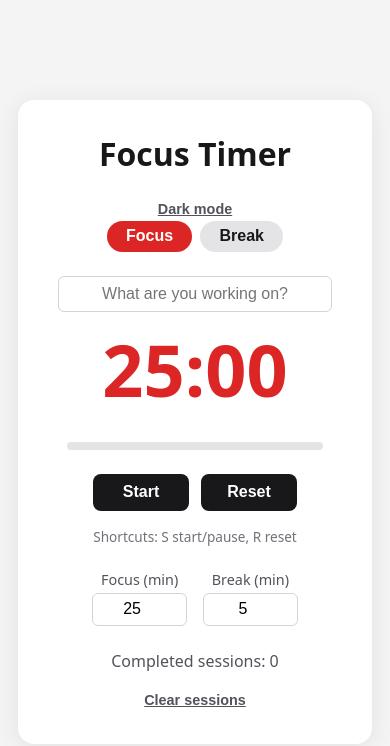
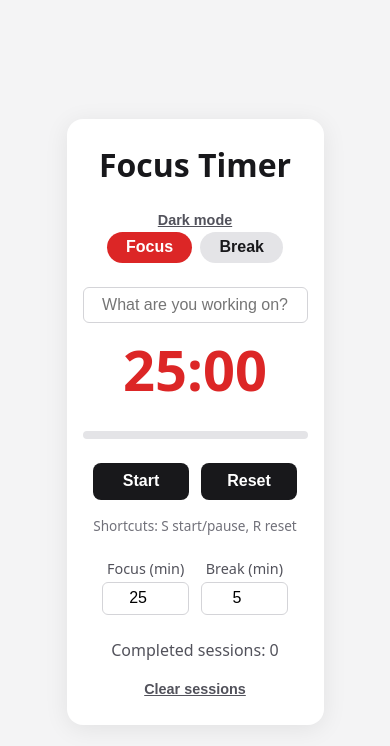
Before and after one commit to niraj5511/FocusTimer, a React (Vite) app: page / in a window 390 px wide. Shown: the top 746 px of the page. Built offline with nearby package versions, Linux system fonts and the light colour scheme.

Commit message:
Make layout mobile friendly

```diff
--- a/src/index.css
+++ b/src/index.css
@@ -204,7 +204,10 @@ h1 {
 
 button {
   font-weight: 600;
-  transition: background 0.2s, transform 0.1s, box-shadow 0.2s;
+  transition:
+    background 0.2s,
+    transform 0.1s,
+    box-shadow 0.2s;
 }
 
 button:hover {
@@ -254,3 +257,32 @@ main[data-mode] .modes button.active {
   background: var(--accent);
   color: white;
 }
+@media (max-width: 480px) {
+  body {
+    padding: 1rem;
+    box-sizing: border-box;
+  }
+
+  main {
+    width: 100%;
+    padding: 1.5rem 1rem;
+    box-sizing: border-box;
+  }
+
+  .time {
+    font-size: 3.5rem;
+  }
+
+  .progress,
+  .task-input {
+    width: 100%;
+    box-sizing: border-box;
+  }
+
+  .settings {
+    gap: 0.75rem;
+  }
+  .settings input {
+    width: 4.5rem;
+  }
+}
```
